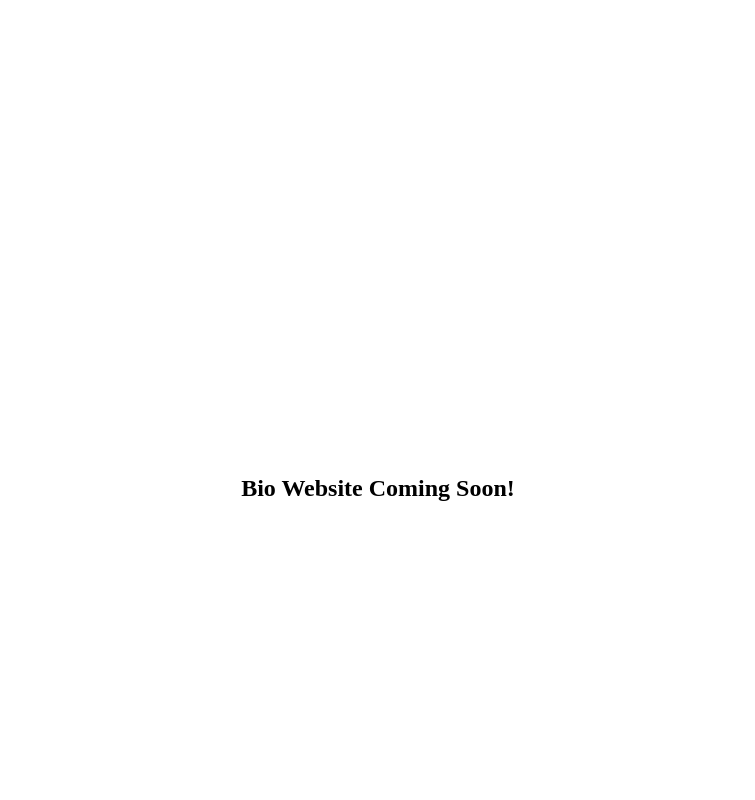
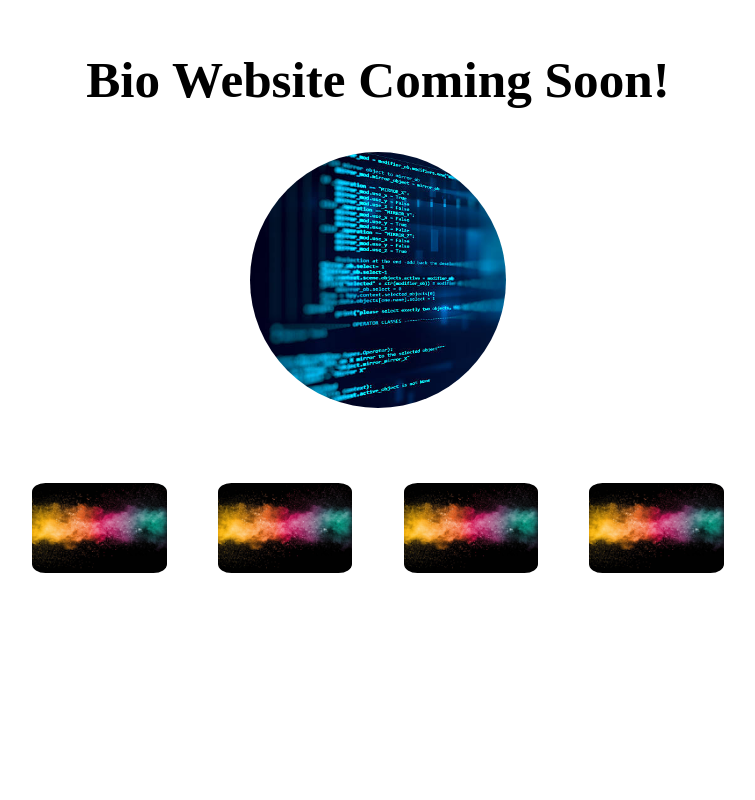
Before and after one commit to DylanFarge/bio, a plain HTML site: page index.html in a window 1280 px wide. Shown: the top 800 px of the page, without its empty margins (262-1017 px from the left). Drawn offline with Linux system fonts and the light colour scheme.

Commit message:
Learnt about dynamic images

```diff
--- a/index.html
+++ b/index.html
@@ -8,11 +8,20 @@
   <script defer src="app.js"></script>
 </head>
 <body>
-  <section class="hidden">
+
+  <section>
     <h1>Bio Website Coming Soon!</h1>
+    <div class="image_crop">
+      <img src="images/code.jpg" class="first_image">
+    </div>
   </section>
-  <section class="hidden">
-    <h1>Really Soon...</h1>
-  </section>
+
+  <div style="height: 30vh;" class="routes" >
+    <img src="images/space.jpg" class="route hidden">
+    <img src="images/space.jpg" class="route hidden">
+    <img src="images/space.jpg" class="route hidden">
+    <img src="images/space.jpg" class="route hidden">
+  </div>
+
 </body>
 </html>
--- a/style.css
+++ b/style.css
@@ -2,7 +2,10 @@ section {
     display: grid;
     place-items: center;
     align-content: center;
-    min-height: 120vh;
+}
+
+h1 {
+    font-size: 4vw;
 }
 
 .hidden {
@@ -17,3 +20,40 @@ section {
     filter: blur(0);
     opacity: 1;
 }
+
+.image_crop{
+    width: 20vw;
+    height: 20vw;
+    overflow: hidden;
+    border-radius: 50%;
+    transition: 2s;
+}
+
+.first_image {
+    height: 100%;
+    width: auto;
+}
+
+.routes {
+    display: flex;
+    align-items: center;
+    justify-content: center;
+}
+
+.route {
+    height: 7vw;
+    border-radius: 10%;
+    margin:2vw;
+}
+
+.route:nth-child(2){
+    transition-delay: 300ms;
+}
+
+.route:nth-child(3){
+    transition-delay: 600ms;
+}
+
+.route:nth-child(4){
+    transition-delay: 900ms;
+}
```
Also changed, not shown: images/space.jpg (added).
